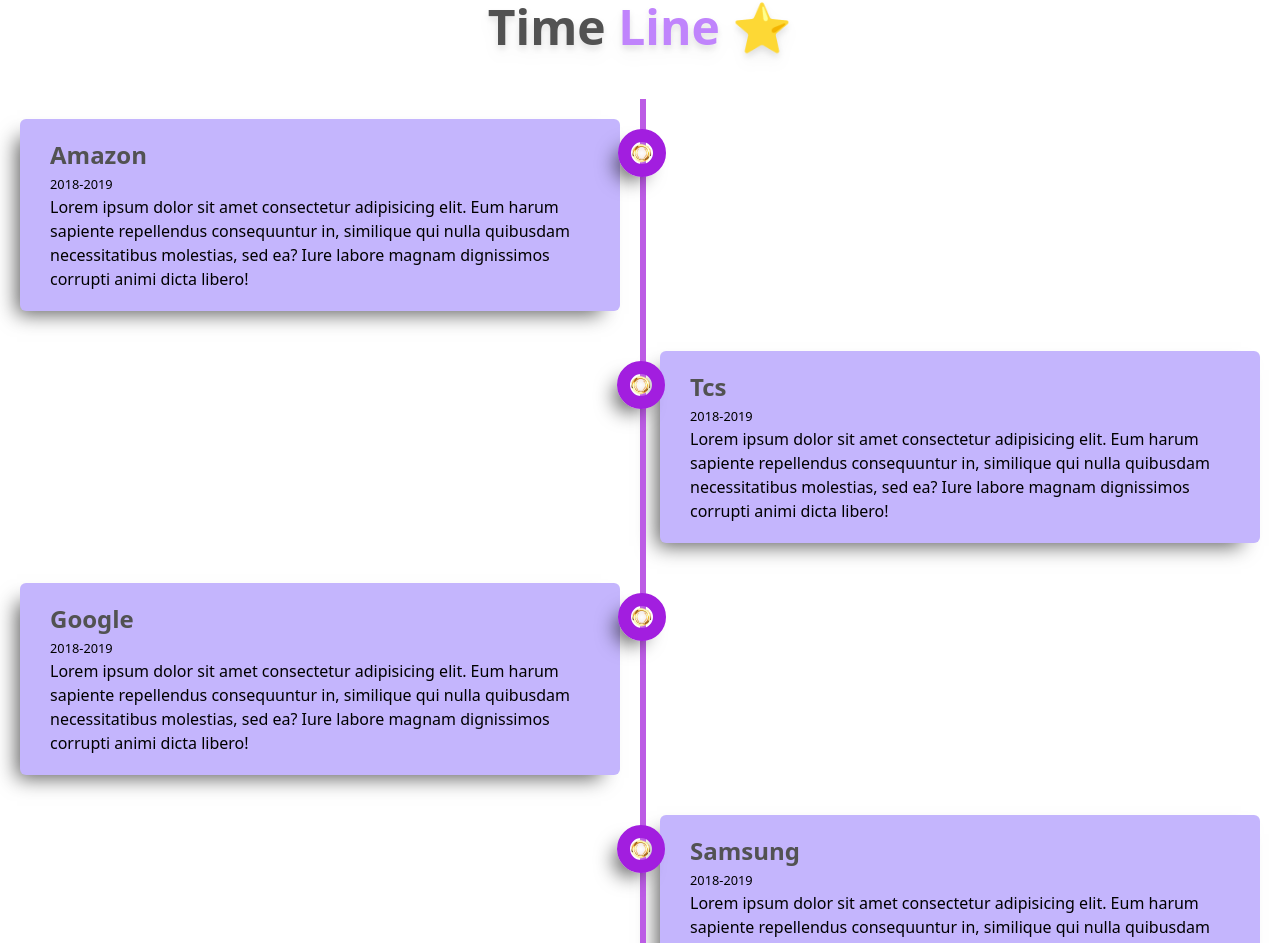
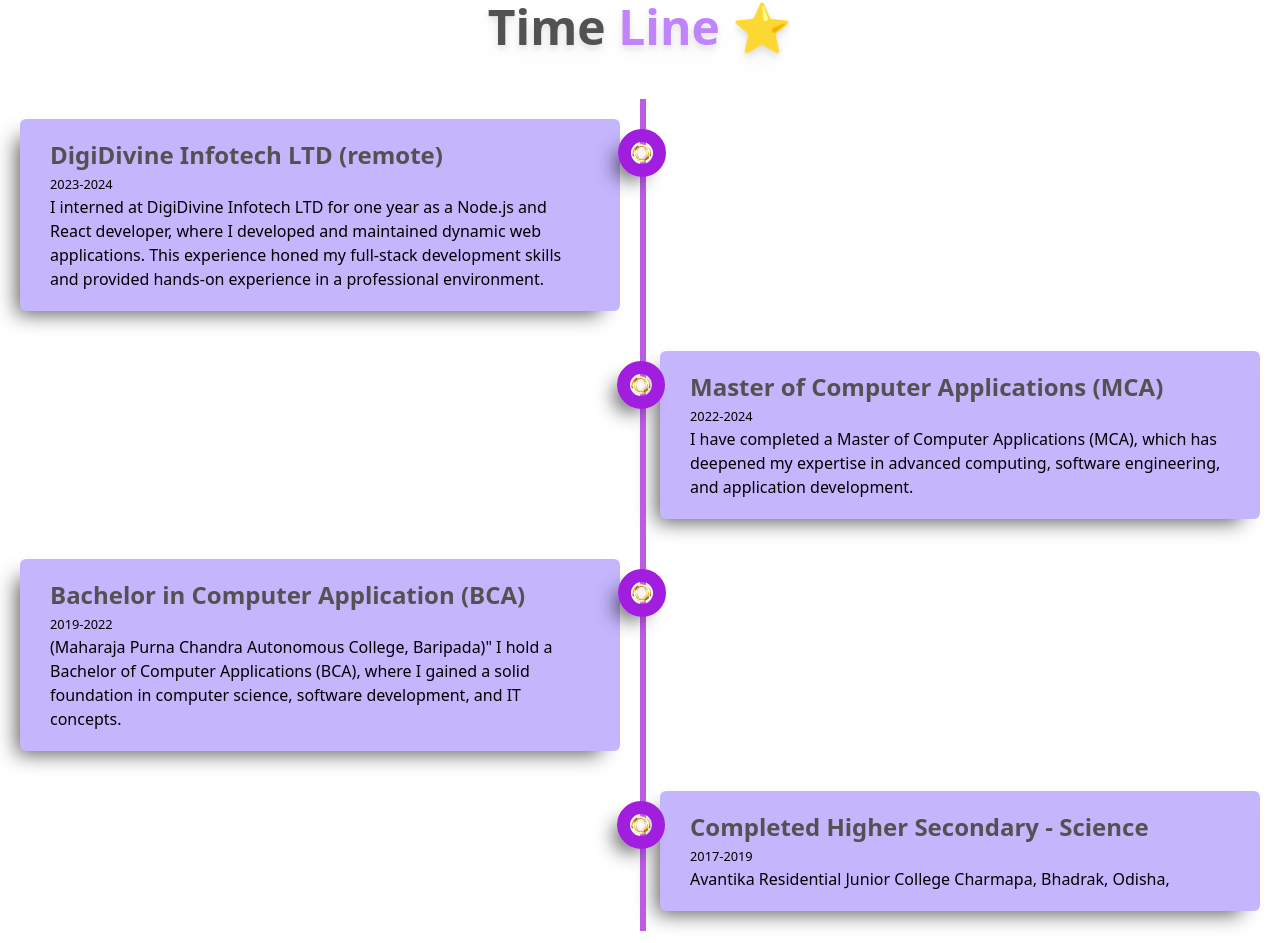
Before and after one commit to codechaseers/sudhanshu, a React (Vite) app: page / in a window 1280 px wide. Shown: the part 1727-2670 px from the top of the page. Built offline with nearby package versions, Linux system fonts and the light colour scheme.

Commit message:
timilne added

```diff
--- a/src/components/About/About.jsx
+++ b/src/components/About/About.jsx
@@ -61,7 +61,7 @@
               → Esports
             </p>
             <p className=" bg-slate-00  text-[1.2em]  mx-2 mt-3 w-full  text-pretty    text-start  border-solid text-neutral-500    font-sans font-bold">
-              → Travaling
+              → Traveling
             </p>
             <p className=" bg-slate-00  text-[1.2em]  mx-2 mt-3 w-full  text-pretty    text-start  border-solid text-neutral-500    font-sans font-bold">
               → Bike Riding
--- a/src/components/Timeline/Timeline.jsx
+++ b/src/components/Timeline/Timeline.jsx
@@ -28,16 +28,13 @@
                 data-aos-duration="1000"
               >
                 {" "}
-                Amazon
+               DigiDivine Infotech LTD (remote)
               </p>
               <small data-aos="fade-right" data-aos-duration="1000">
-                2018-2019
+                2023-2024
               </small>
               <p data-aos="fade-right" data-aos-duration="1000">
-                Lorem ipsum dolor sit amet consectetur adipisicing elit. Eum
-                harum sapiente repellendus consequuntur in, similique qui nulla
-                quibusdam necessitatibus molestias, sed ea? Iure labore magnam
-                dignissimos corrupti animi dicta libero!
+              I interned at DigiDivine Infotech LTD for one year as a Node.js and React developer, where I developed and maintained dynamic web applications. This experience honed my full-stack development skills and provided hands-on experience in a professional environment.
               </p>
             </div>
           </div>
@@ -58,17 +55,14 @@
                 data-aos="fade-left"
                 data-aos-duration="1000"
               >
-                {" "}
-                Tcs
+              Master of Computer Applications (MCA)
+
               </p>
               <small data-aos="fade-left" data-aos-duration="1000">
-                2018-2019
+                2022-2024
               </small>
               <p data-aos="fade-left" data-aos-duration="1000">
-                Lorem ipsum dolor sit amet consectetur adipisicing elit. Eum
-                harum sapiente repellendus consequuntur in, similique qui nulla
-                quibusdam necessitatibus molestias, sed ea? Iure labore magnam
-                dignissimos corrupti animi dicta libero!
+              I have completed a Master of Computer Applications (MCA), which has deepened my expertise in advanced computing, software engineering, and application development.
               </p>
             </div>
           </div>
@@ -86,16 +80,14 @@
                 data-aos-duration="1000"
               >
                 {" "}
-                Google
+                 Bachelor in Computer Application (BCA)
               </p>
               <small data-aos="fade-right" data-aos-duration="1000">
-                2018-2019
+                2019-2022
               </small>
               <p data-aos="fade-right" data-aos-duration="1000">
-                Lorem ipsum dolor sit amet consectetur adipisicing elit. Eum
-                harum sapiente repellendus consequuntur in, similique qui nulla
-                quibusdam necessitatibus molestias, sed ea? Iure labore magnam
-                dignissimos corrupti animi dicta libero!
+              (Maharaja Purna Chandra Autonomous College, Baripada)"
+              I hold a Bachelor of Computer Applications (BCA), where I gained a solid foundation in computer science, software development, and IT concepts.
               </p>
             </div>
           </div>
@@ -113,16 +105,13 @@
                 data-aos-duration="1000"
               >
                 {" "}
-                Samsung
+                Completed Higher Secondary - Science
               </p>
               <small data-aos="fade-left" data-aos-duration="1000">
-                2018-2019
+                2017-2019
               </small>
               <p data-aos="fade-left" data-aos-duration="1000">
-                Lorem ipsum dolor sit amet consectetur adipisicing elit. Eum
-                harum sapiente repellendus consequuntur in, similique qui nulla
-                quibusdam necessitatibus molestias, sed ea? Iure labore magnam
-                dignissimos corrupti animi dicta libero!
+                 Avantika Residential Junior College Charmapa, Bhadrak, Odisha,
               </p>
             </div>
           </div>
```
